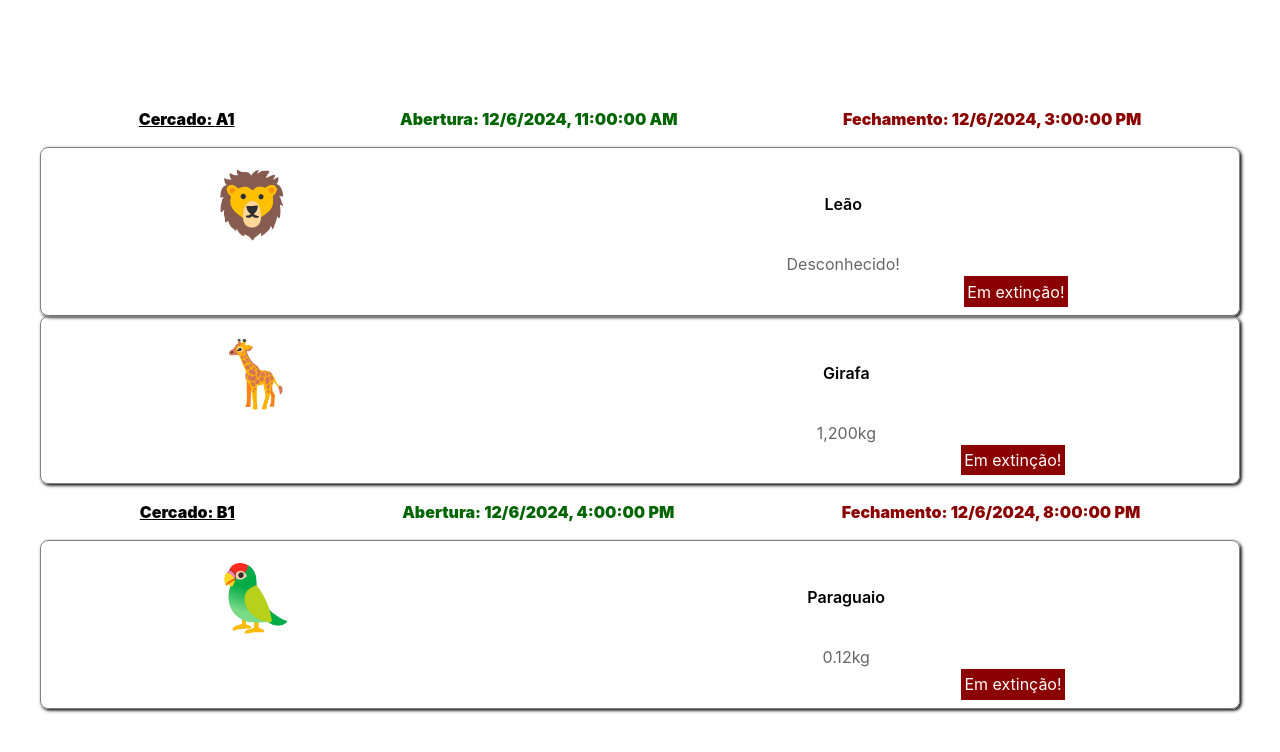
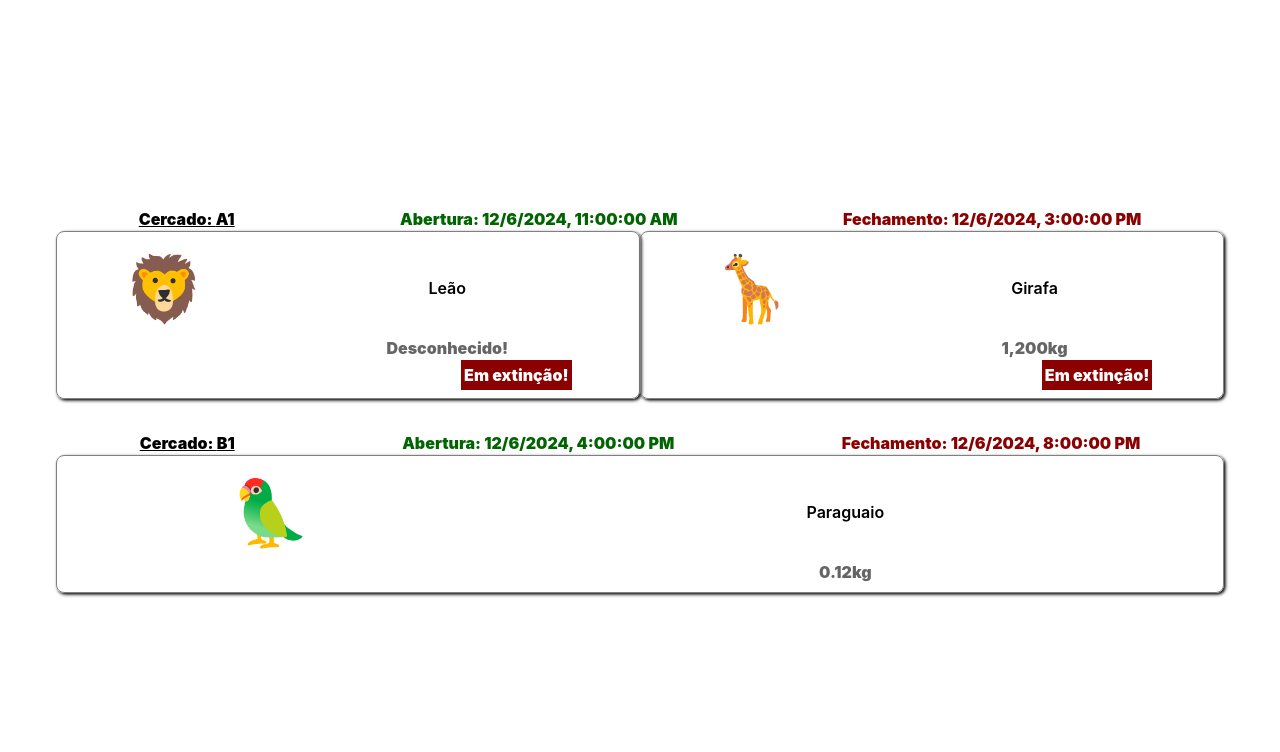
Before and after one commit to ufjf-dcc207/ufjf-dcc207-2024-3-a-atv03-BrenoRMachado, a React (Vite) app: page / in a window 1280 px wide. Shown: the top 752 px of the page. Built offline with nearby package versions, Linux system fonts and the light colour scheme.

Commit message:
me perdi

```diff
--- a/src/App.tsx
+++ b/src/App.tsx
@@ -5,11 +5,20 @@ import Exibicao from './Exibicao';
 function App() {
   return (
     <div className ="app">
-      <Exibicao abertura={new Date("2024-12-06T08:00:00.000-03:00")} fechamento={new Date("2024-12-06T12:00-03:00")} cercado="A1"/>
+      <Exibicao
+      abertura={new Date("2024-12-06T08:00:00.000-03:00")}
+      fechamento={new Date("2024-12-06T12:00-03:00")}
+      cercado="A1">
       <Animal icone='🦁' nome='Leão' peso={-1} extincao/>
       <Animal icone='🦒' nome='Girafa' peso={1200} extincao/>
-      <Exibicao abertura={new Date("2024-12-06T13:00:00.000-03:00")} fechamento={new Date("2024-12-06T17:00-03:00")} cercado="B1"/>
-      <Animal icone='🦜' nome='Paraguaio' peso={0.12} extincao/>
+      </Exibicao>
+
+      <Exibicao
+      abertura={new Date("2024-12-06T13:00:00.000-03:00")}
+      fechamento={new Date("2024-12-06T17:00-03:00")}
+      cercado="B1">
+      <Animal icone='🦜' nome='Paraguaio' peso={0.12} />
+      </Exibicao>
     </div>
   );
 }
--- a/src/Exibicao.css
+++ b/src/Exibicao.css
@@ -2,8 +2,10 @@
     font-weight: 900;
     padding: 1em;
     display: grid;
-    grid-template-areas: "local inicio fim";
-    place-items: center;
+    grid-template-areas:
+    "local inicio fim"
+    "animais animais animais"
+    ;
     .inicio {
         color: darkgreen;
         grid-area: inicio;
@@ -16,4 +18,9 @@
         text-decoration: underline;
         grid-area: local;
     }
+    .animais {
+        grid-area: animais;
+        display: grid;
+        grid-template-columns: repeat(auto-fit, minmax(200px, 1fr));
+    }
 }
--- a/src/Exibicao.tsx
+++ b/src/Exibicao.tsx
@@ -1,15 +1,25 @@
 import "./Exibicao.css";
+import "./Animal";
+import { ReactNode } from "react";
 interface ExibicaoProps {
     abertura: Date;
     fechamento: Date;
     cercado: string;
+    animais: ReactNode;
+    children?: ReactNode;
 }
-export default function Exibicao({abertura:inicio, fechamento:fim, cercado:local}:ExibicaoProps){
+export default function Exibicao({
+    abertura:inicio,
+    fechamento:fim,
+    cercado:local,
+    children: animais,
+    }:ExibicaoProps){
     return (
     <div className="exibicao">
         <div className="inicio">Abertura: {inicio.toLocaleString()}</div>
         <div className="fim">Fechamento: {fim.toLocaleString()}</div>
         <div className="local">Cercado: {local}</div>
+        <div className="animais">{animais}</div>
     </div>
     );
 }
```
